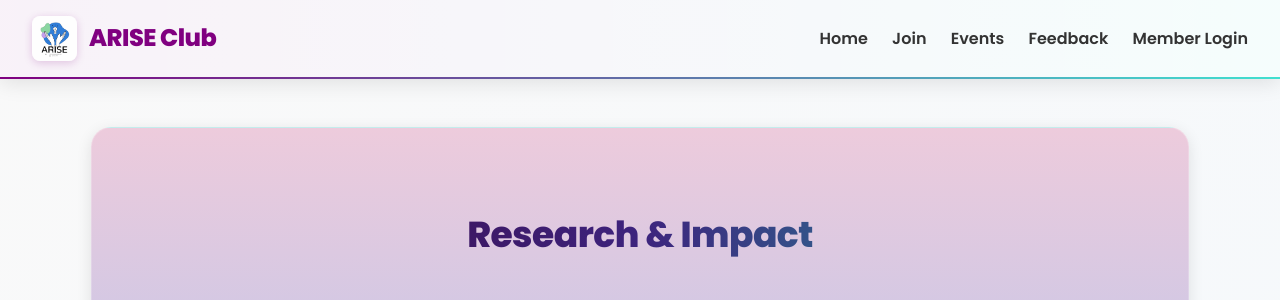
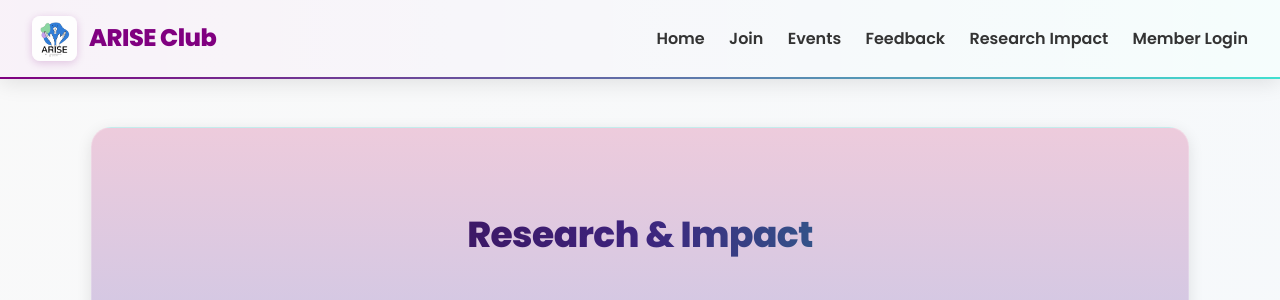
Before and after one commit to toobaj9/Arise-club, a Flask app: page /research-impact in a window 1280 px wide. Shown: the top 300 px of the page. Run offline with Flask 3, Linux system fonts and the light colour scheme.

Commit message:
fix: added research_impact link

```diff
--- a/templates/events.html
+++ b/templates/events.html
@@ -19,14 +19,15 @@
         <a href="{{ url_for('events') }}">Events</a>
         <a href="{{ url_for('feedback') }}">Feedback</a>
         <a href="{{ url_for('resources') }}">Resources</a>
+        <a href="{{ url_for('research_impact') }}">Research Impact</a>
         <a href="{{ url_for('logout') }}">Logout</a>
       {% else %}
         <a href="{{ url_for('join') }}">Join</a>
         <a href="{{ url_for('events') }}">Events</a>
         <a href="{{ url_for('feedback') }}">Feedback</a>
+        <a href="{{ url_for('research_impact') }}">Research Impact</a>
         <a href="{{ url_for('login') }}">Member Login</a>
       {% endif %}
-      <a href="{{ url_for('research_impact') }}">Research Impact</a>
     </div>
   </nav>
 
--- a/templates/feedback.html
+++ b/templates/feedback.html
@@ -19,14 +19,15 @@
         <a href="{{ url_for('events') }}">Events</a>
         <a href="{{ url_for('feedback') }}">Feedback</a>
         <a href="{{ url_for('resources') }}">Resources</a>
+        <a href="{{ url_for('research_impact') }}">Research Impact</a>
         <a href="{{ url_for('logout') }}">Logout</a>
       {% else %}
         <a href="{{ url_for('join') }}">Join</a>
         <a href="{{ url_for('events') }}">Events</a>
         <a href="{{ url_for('feedback') }}">Feedback</a>
+        <a href="{{ url_for('research_impact') }}">Research Impact</a>
         <a href="{{ url_for('login') }}">Member Login</a>
       {% endif %}
-      <a href="{{ url_for('research_impact') }}">Research Impact</a>
     </div>
   </nav>
   <section class="feedback">
--- a/templates/index.html
+++ b/templates/index.html
@@ -20,14 +20,15 @@
         <a href="{{ url_for('events') }}">Events</a>
         <a href="{{ url_for('feedback') }}">Feedback</a>
         <a href="{{ url_for('resources') }}">Resources</a>
+        <a href="{{ url_for('research_impact') }}">Research Impact</a>
         <a href="{{ url_for('logout') }}">Logout</a>
       {% else %}
         <a href="{{ url_for('join') }}">Join</a>
         <a href="{{ url_for('events') }}">Events</a>
         <a href="{{ url_for('feedback') }}">Feedback</a>
+        <a href="{{ url_for('research_impact') }}">Research Impact</a>
         <a href="{{ url_for('login') }}">Member Login</a>
       {% endif %}
-      <a href="{{ url_for('research_impact') }}">Research Impact</a>
     </div>
   </nav>
 
--- a/templates/join.html
+++ b/templates/join.html
@@ -19,14 +19,15 @@
         <a href="{{ url_for('events') }}">Events</a>
         <a href="{{ url_for('feedback') }}">Feedback</a>
         <a href="{{ url_for('resources') }}">Resources</a>
+        <a href="{{ url_for('research_impact') }}">Research Impact</a>
         <a href="{{ url_for('logout') }}">Logout</a>
       {% else %}
         <a href="{{ url_for('join') }}">Join</a>
         <a href="{{ url_for('events') }}">Events</a>
         <a href="{{ url_for('feedback') }}">Feedback</a>
+        <a href="{{ url_for('research_impact') }}">Research Impact</a>
         <a href="{{ url_for('login') }}">Member Login</a>
       {% endif %}
-      <a href="{{ url_for('research_impact') }}">Research Impact</a>
     </div>
   </nav>
   <section class="join">
--- a/templates/login.html
+++ b/templates/login.html
@@ -19,14 +19,15 @@
         <a href="{{ url_for('events') }}">Events</a>
         <a href="{{ url_for('feedback') }}">Feedback</a>
         <a href="{{ url_for('resources') }}">Resources</a>
+        <a href="{{ url_for('research_impact') }}">Research Impact</a>
         <a href="{{ url_for('logout') }}">Logout</a>
       {% else %}
         <a href="{{ url_for('join') }}">Join</a>
         <a href="{{ url_for('events') }}">Events</a>
         <a href="{{ url_for('feedback') }}">Feedback</a>
+        <a href="{{ url_for('research_impact') }}">Research Impact</a>
         <a href="{{ url_for('login') }}">Member Login</a>
       {% endif %}
-      <a href="{{ url_for('research_impact') }}">Research Impact</a>
     </div>
   </nav>
 
--- a/templates/research_impact.html
+++ b/templates/research_impact.html
@@ -20,11 +20,13 @@
         <a href="{{ url_for('events') }}">Events</a>
         <a href="{{ url_for('feedback') }}">Feedback</a>
         <a href="{{ url_for('resources') }}">Resources</a>
+        <a href="{{ url_for('research_impact') }}">Research Impact</a>
         <a href="{{ url_for('logout') }}">Logout</a>
       {% else %}
         <a href="{{ url_for('join') }}">Join</a>
         <a href="{{ url_for('events') }}">Events</a>
         <a href="{{ url_for('feedback') }}">Feedback</a>
+        <a href="{{ url_for('research_impact') }}">Research Impact</a>
         <a href="{{ url_for('login') }}">Member Login</a>
       {% endif %}
     </div>
--- a/templates/resources.html
+++ b/templates/resources.html
@@ -19,11 +19,13 @@
         <a href="{{ url_for('events') }}">Events</a>
         <a href="{{ url_for('feedback') }}">Feedback</a>
         <a href="{{ url_for('resources') }}">Resources</a>
+        <a href="{{ url_for('research_impact') }}">Research Impact</a>
         <a href="{{ url_for('logout') }}">Logout</a>
       {% else %}
         <a href="{{ url_for('join') }}">Join</a>
         <a href="{{ url_for('events') }}">Events</a>
         <a href="{{ url_for('feedback') }}">Feedback</a>
+        <a href="{{ url_for('research_impact') }}">Research Impact</a>
         <a href="{{ url_for('login') }}">Member Login</a>
       {% endif %}
       <a href="{{ url_for('research_impact') }}">Research Impact</a>
```
